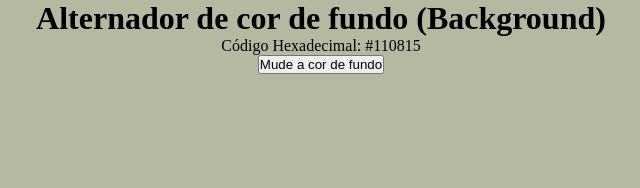
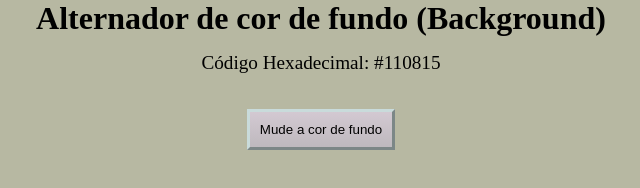
Before and after one commit to elizianeandreia/Alternador_Cor, a plain HTML site: page index.html in a window 1280 px wide. Shown: the whole page, without its empty margins (319-959 px from the left). Drawn offline with Linux system fonts and the light colour scheme.

Commit message:
estilizando css

```diff
--- a/estilo.css
+++ b/estilo.css
@@ -8,7 +8,7 @@
 
 :root {
     --rosa: #e06f9b;
-    --roxo: #670a74;
+    --avela: #c9dbdb;
     --perolado: #b7b8a2;
     --vermelho: #940000;
 }
@@ -18,3 +18,23 @@ body {
     color: var(--red);
     text-align: center;
   }
+
+  .bg-informacao-container {
+    margin: 15px 0 25px;
+  font-size: 1.2rem;
+}
+
+.btn {
+    cursor: pointer;
+    padding: 10px;
+    margin: 10px;
+    color: var(--preto);
+    background-color: var(--avela);
+    background-image: linear-gradient(#d3c9d2, #beb9be);
+    border-color: var(--avela);
+    border-width: 3px;
+  }
+
+  .btn:hover {
+    background-image: linear-gradient(#d3c9d2,#beb9be);
+  }
```
